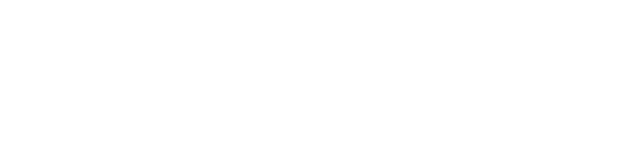
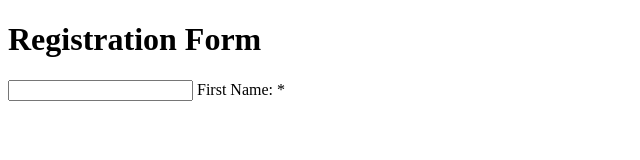
Before and after one commit to JessPetrey/bootcamp-files, a plain HTML site: page Petrey_Jessica_Registration_Form.html in a window 1280 px wide. Shown: the whole page, without its empty margins (0-640 px from the left). Drawn offline with Linux system fonts and the light colour scheme.

Commit message:
first input, need to test

```diff
--- a/Petrey_Jessica_Registration_Form.html
+++ b/Petrey_Jessica_Registration_Form.html
@@ -7,6 +7,10 @@
     <title>Document</title>
 </head>
 <body>
-
+    <h1>Registration Form</h1>
+    <div>
+        <input type="text" name="first_name">
+        <label for="first_name">First Name: *</label>
+    </div>
 </body>
 </html>
```
